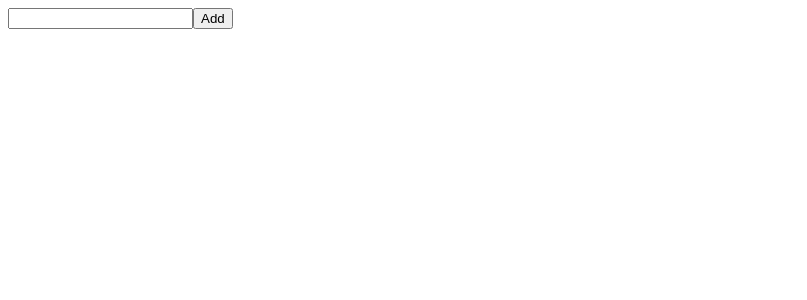
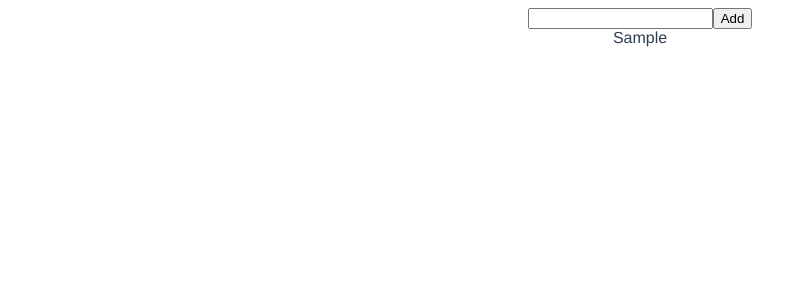
Before and after one commit to Code-Pop/pinia-fundamentals, a Vue app: page / in a window 1280 px wide. Both pictures are taken after typing "Sample" into the empty fields and a click on the button "Add". Shown: the top 300 px of the page, without its empty margins (0-807 px from the left). Built offline with nearby package versions, Linux system fonts and the light colour scheme.

Commit message:
todo list

```diff
--- a/src/App.vue
+++ b/src/App.vue
@@ -7,4 +7,11 @@
 </template>
 
 <style>
+#app {
+  font-family: Avenir, Helvetica, Arial, sans-serif;
+  -webkit-font-smoothing: antialiased;
+  -moz-osx-font-smoothing: grayscale;
+  text-align: center;
+  color: #2c3e50;
+}
 </style>
--- a/src/components/TodoForm.vue
+++ b/src/components/TodoForm.vue
@@ -1,5 +1,5 @@
 <script setup>
-import { ref } from "vue"
+import { ref } from 'vue'
 import { useTodoListStore } from '@/stores/useTodoListStore'
 
 const todo = ref('')
--- a/src/components/TodoList.vue
+++ b/src/components/TodoList.vue
@@ -1,7 +1,18 @@
 <script setup>
+import { useTodoListStore } from '@/stores/useTodoListStore'
+import { storeToRefs } from 'pinia'
+
+const store = useTodoListStore();
+
+// storeToRefs lets todoList keep reactivity:
+const { todoList } = storeToRefs(store)
+
 </script>
 
 <template>
+  <div v-for="todo in todoList" :key="todo.id">
+    <div>{{ todo.item }}</div>
+  </div>
 </template>
 
 <style scoped>
--- a/src/stores/useTodoListStore.js
+++ b/src/stores/useTodoListStore.js
@@ -2,7 +2,8 @@
 
 export const useTodoListStore = defineStore('todoList', {
   state: () => ({
-    todoList: []
+    todoList: [],
+    id: 0
   }),
   actions: {
     addTodo(item) {
```
